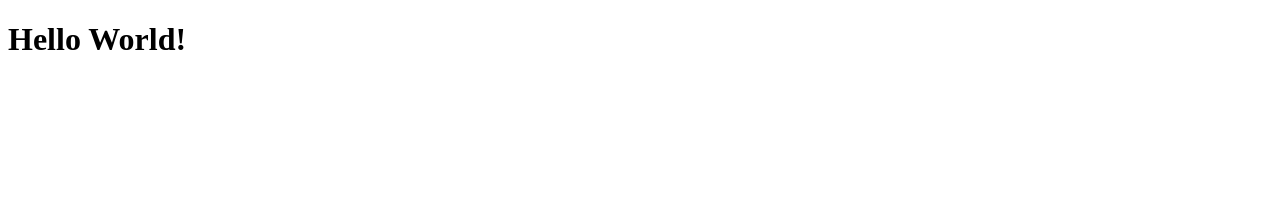
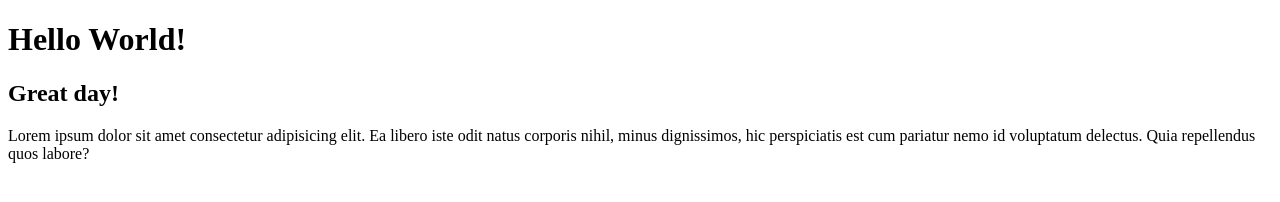
Before and after one commit to Waldemar-00/git-learn, a plain HTML site: page index.html in a window 1280 px wide. Drawn offline with Linux system fonts and the light colour scheme.

Commit message:
second day on git

```diff
--- a/index.html
+++ b/index.html
@@ -8,5 +8,7 @@
 </head>
 <body>
    <H1>Hello World!</H1>
+   <h2>Great day!</h2>
+   <p>Lorem ipsum dolor sit amet consectetur adipisicing elit. Ea libero iste odit natus corporis nihil, minus dignissimos, hic perspiciatis est cum pariatur nemo id voluptatum delectus. Quia repellendus quos labore?</p>
 </body>
 </html>
```
